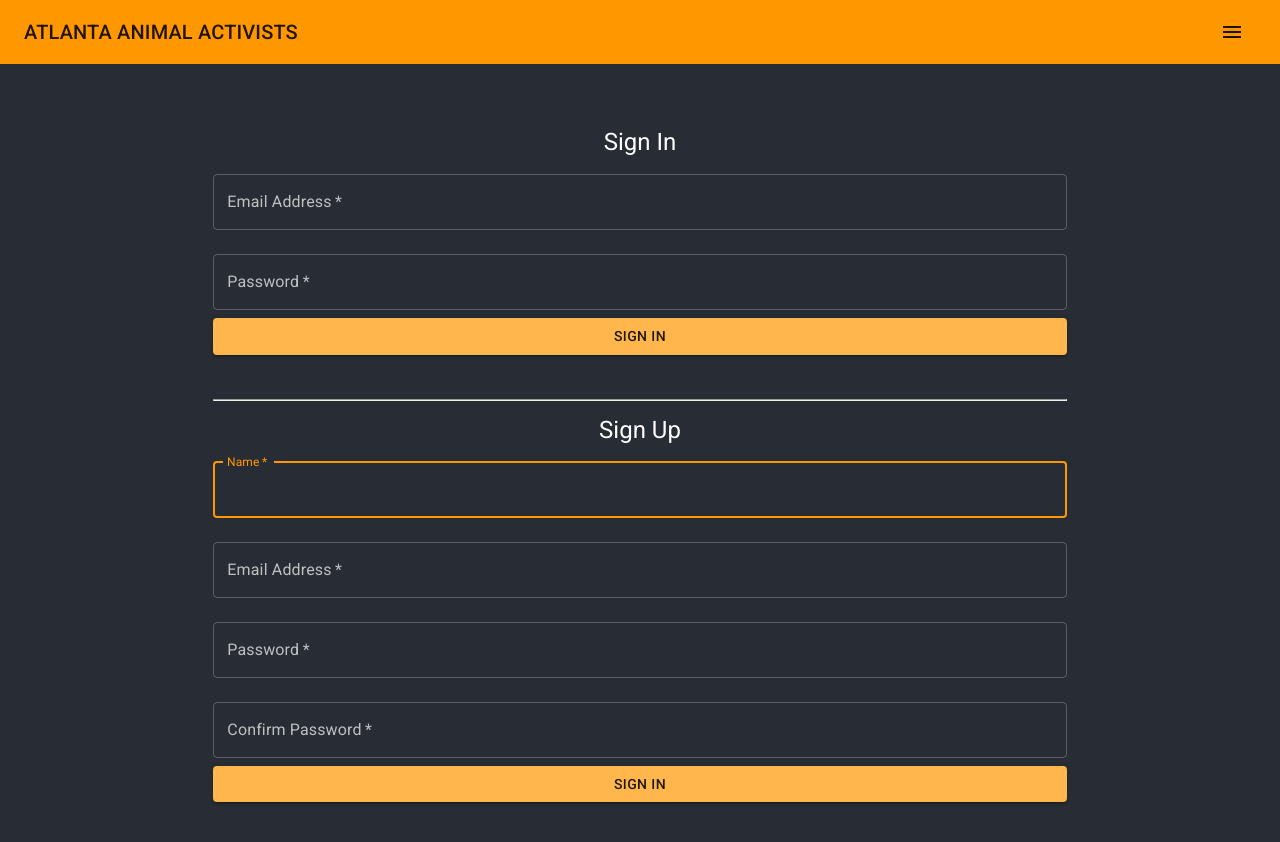
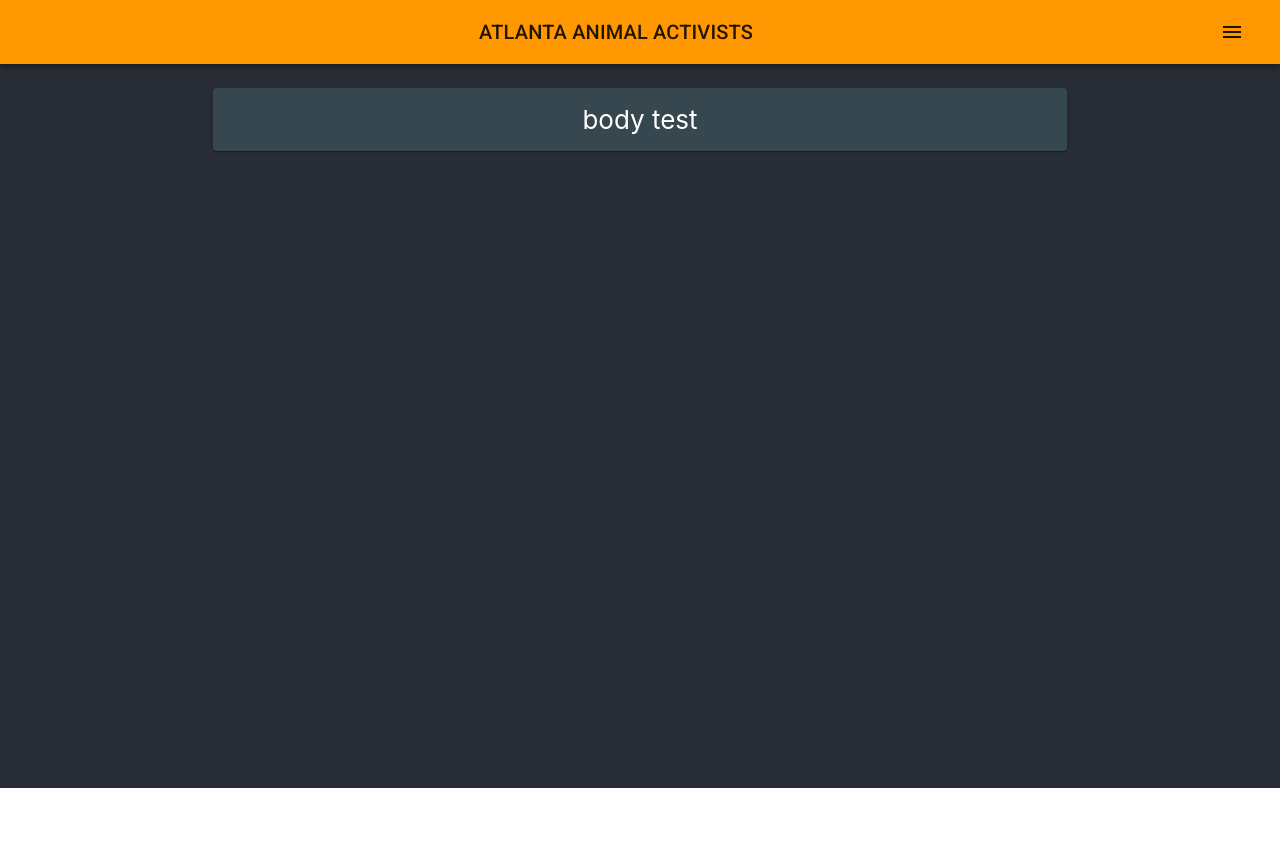
Before and after one commit to santu14/Atlanta-Animal-Activists, a React (Create React App) app in the folder client/: page / in a window 1280 px wide. Shown: the top 842 px of the page. After the commit the page ends 800 px from the top, so only its background shows below. Built offline with nearby package versions, Linux system fonts and the light colour scheme.

Commit message:
grid&cssChanges

```diff
--- a/client/package.json
+++ b/client/package.json
@@ -10,6 +10,7 @@
     "@testing-library/react": "^11.2.5",
     "@testing-library/user-event": "^12.6.3",
     "axios": "^0.21.1",
+    "classnames": "^2.2.6",
     "jwt-decode": "^3.1.2",
     "react": "^17.0.1",
     "react-dom": "^17.0.1",
--- a/client/src/App.css
+++ b/client/src/App.css
@@ -1,11 +1,15 @@
 .App {
+  align-items: center;
+  justify-content: center;
+  font-size: calc(10px + 2vmin);
+
+}
+
+.base{
   text-align: center;
   background-color: #282c34;
   min-height: 100vh;
   display: flex;
   flex-direction: column;
-  align-items: center;
-  justify-content: center;
-  font-size: calc(10px + 2vmin);
   color: white;
 }
--- a/client/src/App.js
+++ b/client/src/App.js
@@ -2,23 +2,29 @@
 import './App.css';
 import React from 'react';
 import Nav from './components/Header';
-import { ThemeProvider, Grid } from '@material-ui/core';
+import { ThemeProvider, Grid, Paper } from '@material-ui/core';
 import theme from './components/Theme';
+import useStyles from './components/Styles';
 import AuthForm from './AuthForm'
 
 function App() {
+  const classes = useStyles();
   return (
     <ThemeProvider theme={theme} >
-      <Grid container direction='column' >
-        <Grid item ><Nav /></Grid>
-        <Grid item container className='App'>
+      <Grid container direction='column' spacing={3} className='base' >
+        <Grid item xs={12}><Nav /></Grid>
+        <Grid item xs={12} container className='App'>
 
           <Grid item xs={0} sm={2} />
+
           <Grid item xs={12} sm={8}>
-            <AuthForm />
+          <Paper className={classes.paper}>body test</Paper>
           </Grid>
+
           <Grid item xs={0} sm={2} />
 
+
+          {/* <AuthForm /> */}
 
         </Grid>
 
--- a/client/src/components/Styles.js
+++ b/client/src/components/Styles.js
@@ -1,9 +1,14 @@
 import { makeStyles } from '@material-ui/core';
-
+import { blueGrey } from '@material-ui/core/colors';
+import theme from './Theme';
 const useStyles = makeStyles (() => ({
     typographyStyles :{
         flex: 1
+    },
+    paper: {
+        backgroundColor: blueGrey[800],
+        padding: theme.spacing(2),
     }
 }));
 
-export default useStyles
+export default useStyles;
```
Also changed, not shown: 2 other files (tests, documents, lock files or other folders).
